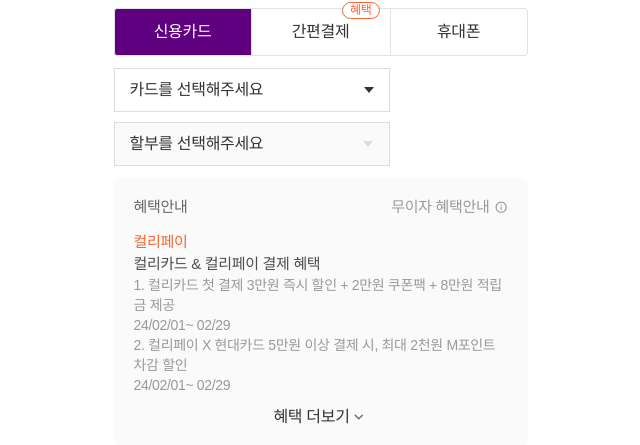
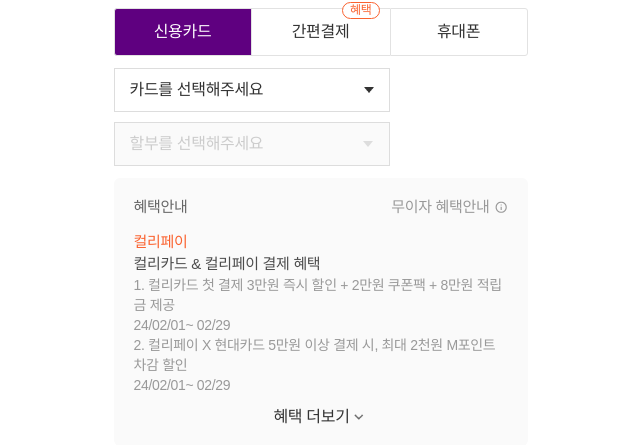
Before and after one commit to hyein7447/marketkurly_teamproject, a PHP site: page /payment.html in a window 1280 px wide. Shown: the part 3437-3882 px from the top of the page, without its empty margins (104-744 px from the left). Run offline with PHP 8.4, Linux system fonts and the light colour scheme.

Commit message:
주문서 HTML, CSS 수정 JS 중간완성

```diff
--- a/styles/payment.css
+++ b/styles/payment.css
@@ -584,8 +584,10 @@
   padding: 0 15px;
   border: 1px solid #ddd;
   font-size: 1rem;
-  color: #cccccc;
   background-color: #fafafa;
+}
+main form fieldset .order_btm .btm_left .payment_method_wrap .payment_method .method_type .credit_card #installment span {
+  color: #CCC;
 }
 main form fieldset .order_btm .btm_left .payment_method_wrap .payment_method .method_type .credit_card #installment img {
   display: block;
--- a/styles/payment.scss
+++ b/styles/payment.scss
@@ -600,8 +600,8 @@
                                         padding: 0 15px;
                                         border: 1px solid $c-221;
                                         font-size: $px14;
-                                        color: $c-204;
                                         background-color: $c-250;
+                                        span{color: #CCC;}
 
                                         img{
                                             display: block;
```
Also changed, not shown: 1 other file.
